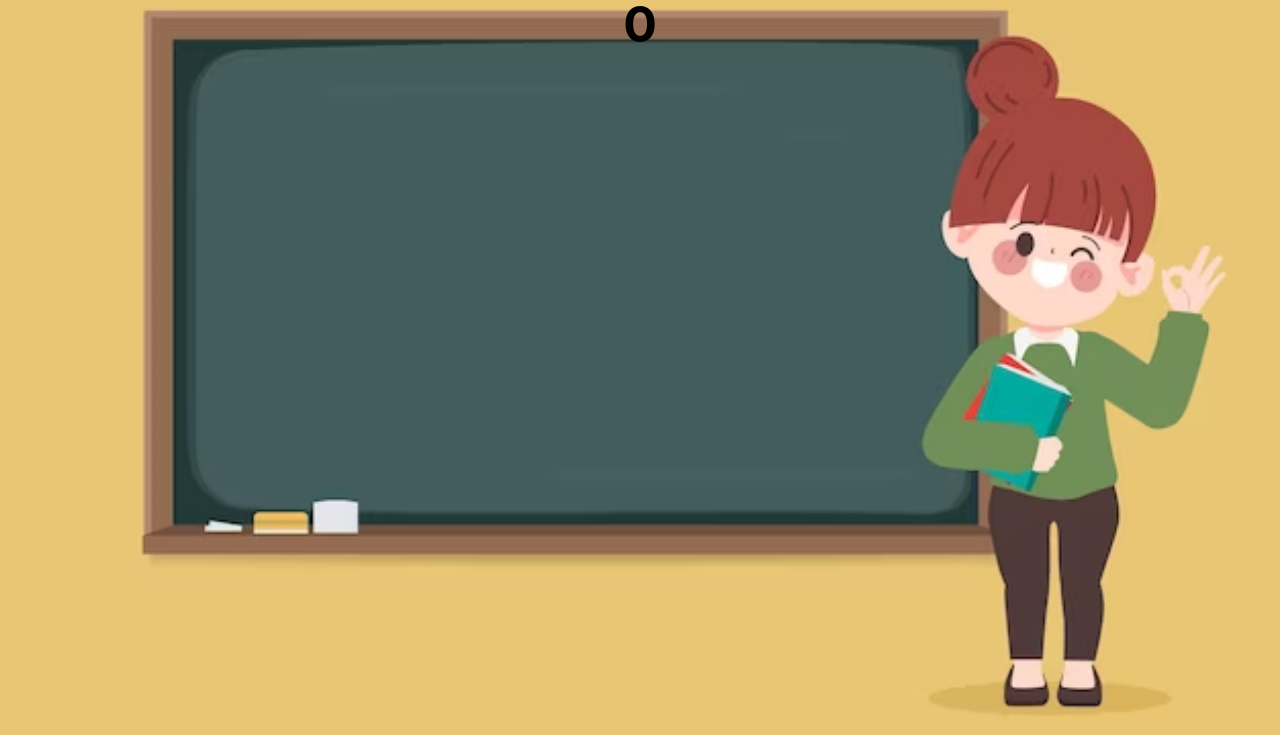
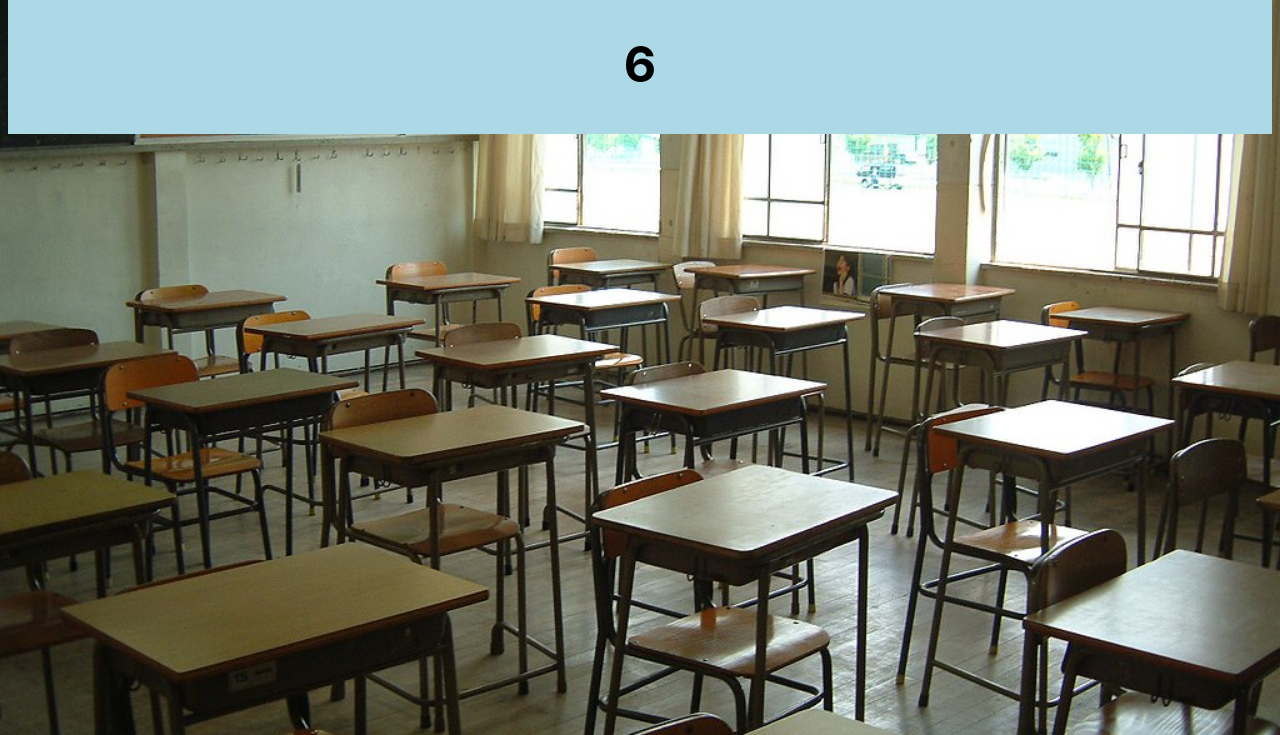
Before and after one commit to nobleaustine/JavaScript, a plain HTML site: page attendanceCounter/index.html in a window 1280 px wide. Shown: the part 65-800 px from the top of the page. Drawn offline with Linux system fonts and the light colour scheme.

Commit message:
basic html-css-javascript setup

```diff
--- a/attendanceCounter/index.css
+++ b/attendanceCounter/index.css
@@ -1,5 +1,5 @@
 body{
-    background-image: url(classroom.avif);
+    background-image: url(classroom.jpg);
     background-size: cover;
     font-family: -apple-system, BlinkMacSystemFont, 'Segoe UI', Roboto, Oxygen, Ubuntu, Cantarell, 'Open Sans', 'Helvetica Neue', sans-serif;
     font-weight: bold;
@@ -16,3 +16,11 @@ h2{
     margin-top: 0px;
     margin-bottom: 20px;
 }
+
+#count {
+    background-color: lightblue;
+    font-size: 50px;
+    color: black;
+    padding: 40px;
+    text-align: center;
+  }
--- a/attendanceCounter/index.js
+++ b/attendanceCounter/index.js
@@ -1 +1 @@
-document.getElementById("count").innertext = 6
+document.getElementById("count").innerHTML = 6
```
Also changed, not shown: attendanceCounter/classroom.avif (deleted), attendanceCounter/classroom.jpg (added).
